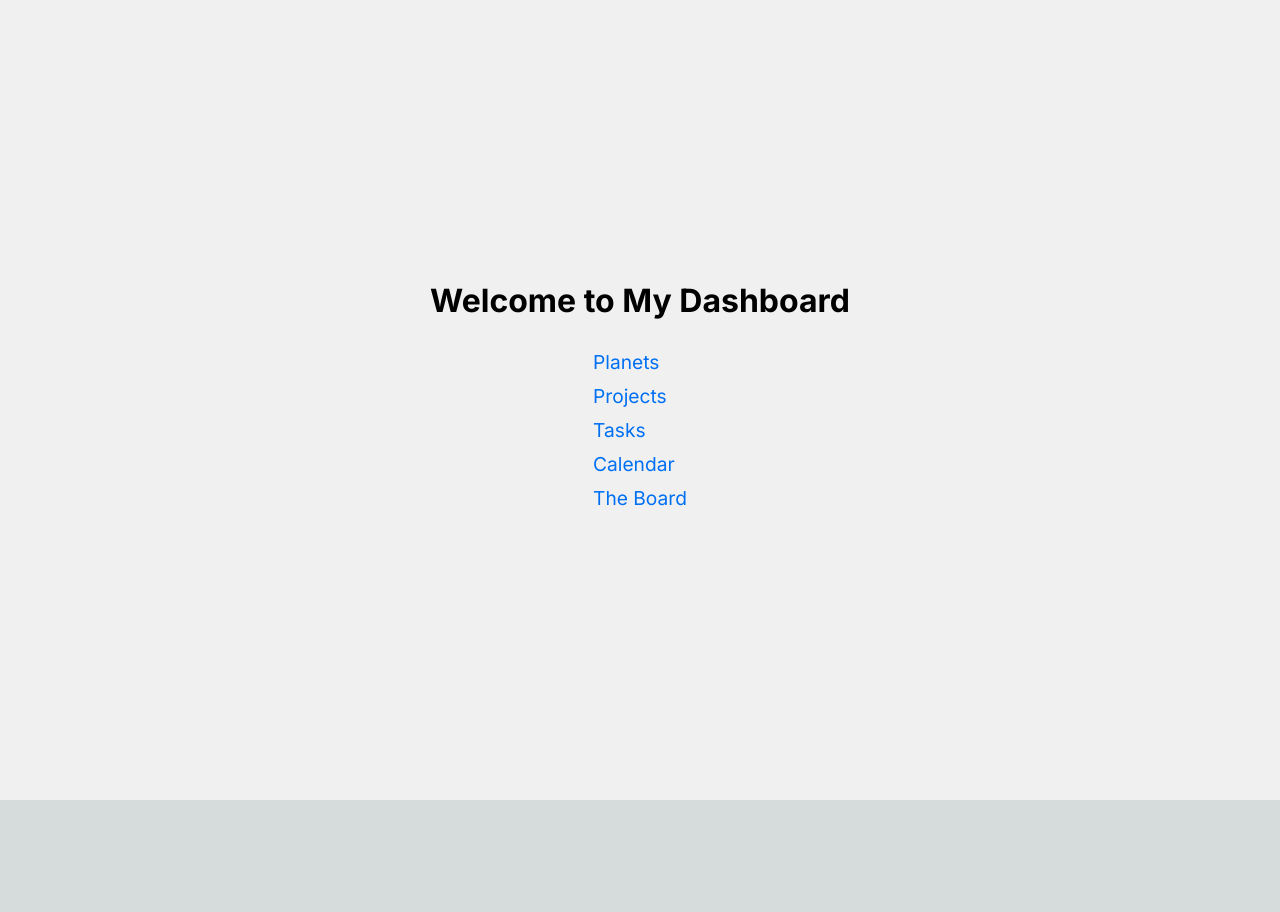
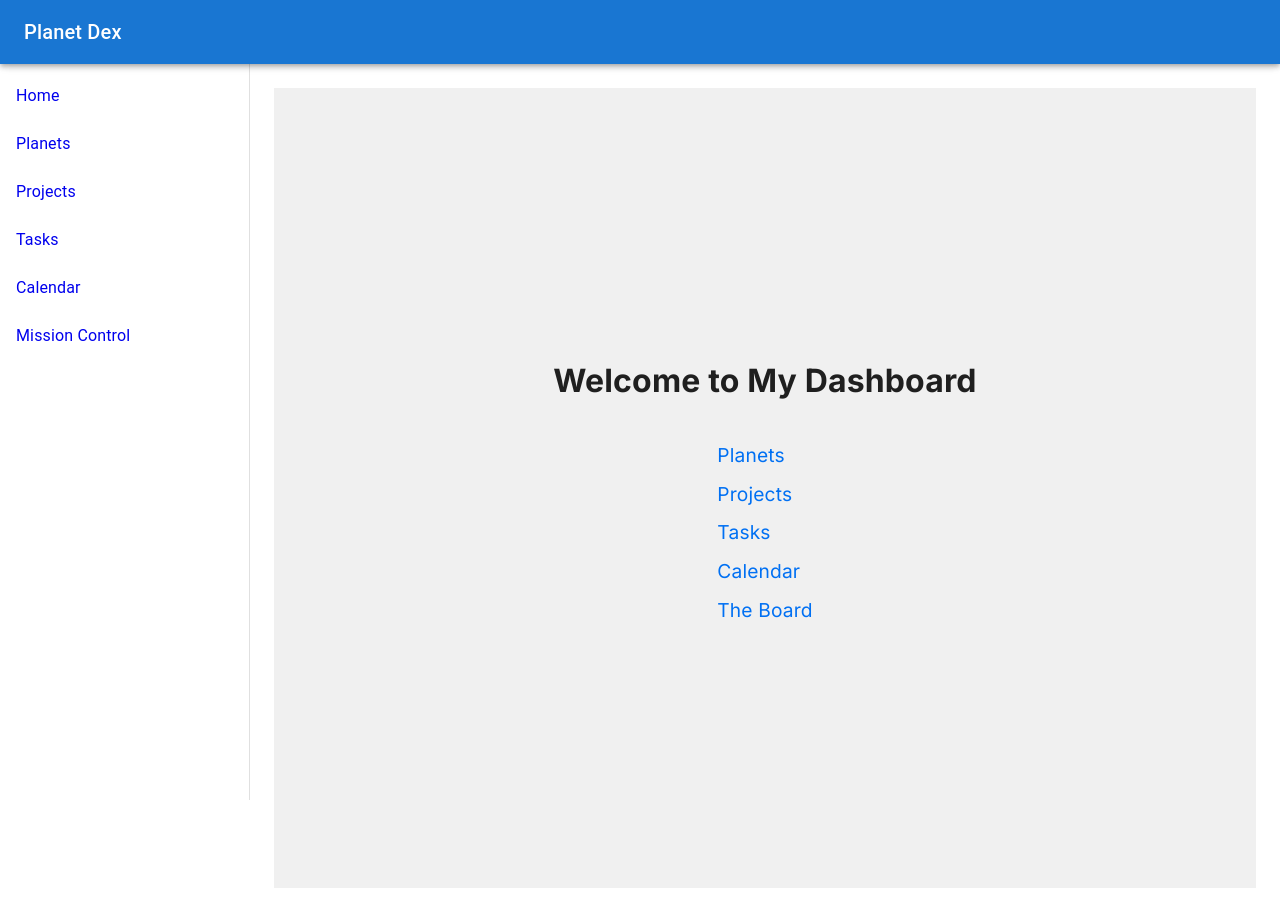
Before and after one commit to johnnynumber4/planet-dex, a Next.js app: page / in a window 1280 px wide. Before the commit the page ends 800 px from the top, so only its background shows below. Built offline with nearby package versions, Linux system fonts and the light colour scheme.

Commit message:
updates and fixes

```diff
--- a/package.json
+++ b/package.json
@@ -11,7 +11,8 @@
   "dependencies": {
     "@emotion/react": "^11.13.3",
     "@emotion/styled": "^11.13.0",
-    "@mui/material": "^5.16.7",
+    "@mui/icons-material": "^6.0.2",
+    "@mui/material": "^6.0.2",
     "moment": "^2.30.1",
     "mongodb": "^6.8.0",
     "next": "14.2.6",
--- /dev/null
+++ b/src/app/NavBar.js
@@ -0,0 +1,30 @@
+import React from 'react';
+import Link from 'next/link';
+import { List, ListItem, ListItemText } from '@mui/material';
+
+const NavBar = ({ toggleMobileMenu }) => {
+  return (
+    <List>
+      <ListItem button component={Link} href="/" onClick={toggleMobileMenu}>
+        <ListItemText primary="Home" />
+      </ListItem>
+      <ListItem button component={Link} href="/planets" onClick={toggleMobileMenu}>
+        <ListItemText primary="Planets" />
+      </ListItem>
+      <ListItem button component={Link} href="/projects" onClick={toggleMobileMenu}>
+        <ListItemText primary="Projects" />
+      </ListItem>
+      <ListItem button component={Link} href="/tasks" onClick={toggleMobileMenu}>
+        <ListItemText primary="Tasks" />
+      </ListItem>
+      <ListItem button component={Link} href="/calendar" onClick={toggleMobileMenu}>
+        <ListItemText primary="Calendar" />
+      </ListItem>
+      <ListItem button component={Link} href="/board" onClick={toggleMobileMenu}>
+        <ListItemText primary="Mission Control" />
+      </ListItem>
+    </List>
+  );
+};
+
+export default NavBar;
--- a/src/app/globals.css
+++ b/src/app/globals.css
@@ -1,107 +1,16 @@
-:root {
-  --max-width: 1100px;
-  --border-radius: 12px;
-  --font-mono: ui-monospace, Menlo, Monaco, "Cascadia Mono", "Segoe UI Mono",
-    "Roboto Mono", "Oxygen Mono", "Ubuntu Monospace", "Source Code Pro",
-    "Fira Mono", "Droid Sans Mono", "Courier New", monospace;
-
-  --foreground-rgb: 0, 0, 0;
-  --background-start-rgb: 214, 219, 220;
-  --background-end-rgb: 255, 255, 255;
-
-  --primary-glow: conic-gradient(
-    from 180deg at 50% 50%,
-    #16abff33 0deg,
-    #0885ff33 55deg,
-    #54d6ff33 120deg,
-    #0071ff33 160deg,
-    transparent 360deg
-  );
-  --secondary-glow: radial-gradient(
-    rgba(255, 255, 255, 1),
-    rgba(255, 255, 255, 0)
-  );
-
-  --tile-start-rgb: 239, 245, 249;
-  --tile-end-rgb: 228, 232, 233;
-  --tile-border: conic-gradient(
-    #00000080,
-    #00000040,
-    #00000030,
-    #00000020,
-    #00000010,
-    #00000010,
-    #00000080
-  );
-
-  --callout-rgb: 238, 240, 241;
-  --callout-border-rgb: 172, 175, 176;
-  --card-rgb: 180, 185, 188;
-  --card-border-rgb: 131, 134, 135;
+body {
+  margin: 0;
+  font-family: -apple-system, BlinkMacSystemFont, 'Segoe UI', Roboto, 'Helvetica Neue', Arial, 'Noto Sans', sans-serif, 'Apple Color Emoji', 'Segoe UI Emoji', 'Segoe UI Symbol', 'Noto Color Emoji';
 }
 
-@media (prefers-color-scheme: dark) {
-  :root {
-    --foreground-rgb: 255, 255, 255;
-    --background-start-rgb: 0, 0, 0;
-    --background-end-rgb: 0, 0, 0;
-
-    --primary-glow: radial-gradient(rgba(1, 65, 255, 0.4), rgba(1, 65, 255, 0));
-    --secondary-glow: linear-gradient(
-      to bottom right,
-      rgba(1, 65, 255, 0),
-      rgba(1, 65, 255, 0),
-      rgba(1, 65, 255, 0.3)
-    );
-
-    --tile-start-rgb: 2, 13, 46;
-    --tile-end-rgb: 2, 5, 19;
-    --tile-border: conic-gradient(
-      #ffffff80,
-      #ffffff40,
-      #ffffff30,
-      #ffffff20,
-      #ffffff10,
-      #ffffff10,
-      #ffffff80
-    );
-
-    --callout-rgb: 20, 20, 20;
-    --callout-border-rgb: 108, 108, 108;
-    --card-rgb: 100, 100, 100;
-    --card-border-rgb: 200, 200, 200;
-  }
+.layout {
+  display: flex;
 }
 
-* {
-  box-sizing: border-box;
-  padding: 0;
-  margin: 0;
+.content {
+  padding: 1rem;
+  flex-grow: 1;
+  display: flex;
+  justify-content: center;
+  align-items: center;
 }
-
-html,
-body {
-  max-width: 100vw;
-  overflow-x: hidden;
-}
-
-body {
-  color: rgb(var(--foreground-rgb));
-  background: linear-gradient(
-      to bottom,
-      transparent,
-      rgb(var(--background-end-rgb))
-    )
-    rgb(var(--background-start-rgb));
-}
-
-a {
-  color: inherit;
-  text-decoration: none;
-}
-
-@media (prefers-color-scheme: dark) {
-  html {
-    color-scheme: dark;
-  }
-}
--- a/src/app/layout.js
+++ b/src/app/layout.js
@@ -1,17 +1,102 @@
+'use client'
+
+import React, { useState } from 'react';
+import Link from 'next/link';
+import { AppBar, Toolbar, Typography, CssBaseline, Drawer, IconButton, Backdrop, Box } from '@mui/material';
+import MenuIcon from '@mui/icons-material/Menu';
+import CloseIcon from '@mui/icons-material/Close';
 import { Inter } from "next/font/google";
-import "./globals.css";
+import NavBar from "./NavBar"; // Adjust the path if necessary
 
 const inter = Inter({ subsets: ["latin"] });
 
-export const metadata = {
-  title: "Create Next App",
-  description: "Generated by create next app",
-};
+const drawerWidth = 250;
 
 export default function RootLayout({ children }) {
+  const [isMobileMenuOpen, setIsMobileMenuOpen] = useState(false);
+
+  const toggleMobileMenu = () => {
+    setIsMobileMenuOpen(!isMobileMenuOpen);
+  };
+
   return (
     <html lang="en">
-      <body className={inter.className}>{children}</body>
+      <body className={inter.className}>
+        <CssBaseline />
+        <Box sx={{ display: 'flex' }}>
+          {/* Top Bar */}
+          <AppBar position="fixed" sx={{ zIndex: (theme) => theme.zIndex.drawer + 1 }}>
+            <Toolbar>
+              <IconButton
+                color="inherit"
+                aria-label="open drawer"
+                edge="start"
+                onClick={toggleMobileMenu}
+                sx={{ display: { md: 'none' } }}
+              >
+                <MenuIcon />
+              </IconButton>
+              <Typography variant="h6" noWrap component="div">
+                Planet Dex
+              </Typography>
+              {/* Placeholder for user menu */}
+              <Box sx={{ flexGrow: 1 }} />
+            </Toolbar>
+          </AppBar>
+
+          {/* Sidebar */}
+          <Drawer
+            variant="permanent"
+            sx={{
+              width: drawerWidth,
+              flexShrink: 0,
+              [`& .MuiDrawer-paper`]: { width: drawerWidth, boxSizing: 'border-box' },
+              display: { xs: 'none', md: 'block' },
+            }}
+            open
+          >
+            <Toolbar />
+            <NavBar />
+          </Drawer>
+
+          {/* Mobile Sidebar */}
+          <Drawer
+            variant="temporary"
+            anchor="left"
+            open={isMobileMenuOpen}
+            onClose={toggleMobileMenu}
+            sx={{
+              display: { xs: 'block', md: 'none' },
+              '& .MuiDrawer-paper': { boxSizing: 'border-box', width: drawerWidth, backgroundColor: '#333', color: 'white' },
+            }}
+          >
+            <IconButton onClick={toggleMobileMenu} sx={{ color: 'white' }}>
+              <CloseIcon />
+            </IconButton>
+            <NavBar toggleMobileMenu={toggleMobileMenu} />
+          </Drawer>
+
+          {/* Backdrop for mobile */}
+          <Backdrop
+            open={isMobileMenuOpen}
+            onClick={toggleMobileMenu}
+            sx={{ zIndex: (theme) => theme.zIndex.drawer - 1 }}
+          />
+
+          {/* Main Content */}
+          <Box
+            component="main"
+            sx={{
+              flexGrow: 1,
+              p: 3,
+              // ml: { md: `${drawerWidth}px` },
+              marginTop: 8,
+            }}
+          >
+            {children}
+          </Box>
+        </Box>
+      </body>
     </html>
   );
 }
--- /dev/null
+++ b/src/app/metadata.js
@@ -0,0 +1,5 @@
+// src/app/metadata.js
+export const metadata = {
+    title: "Planet Dex",
+    description: "Your planet",
+  };
```
Also changed, not shown: 1 other file (tests, documents, lock files or other folders).
